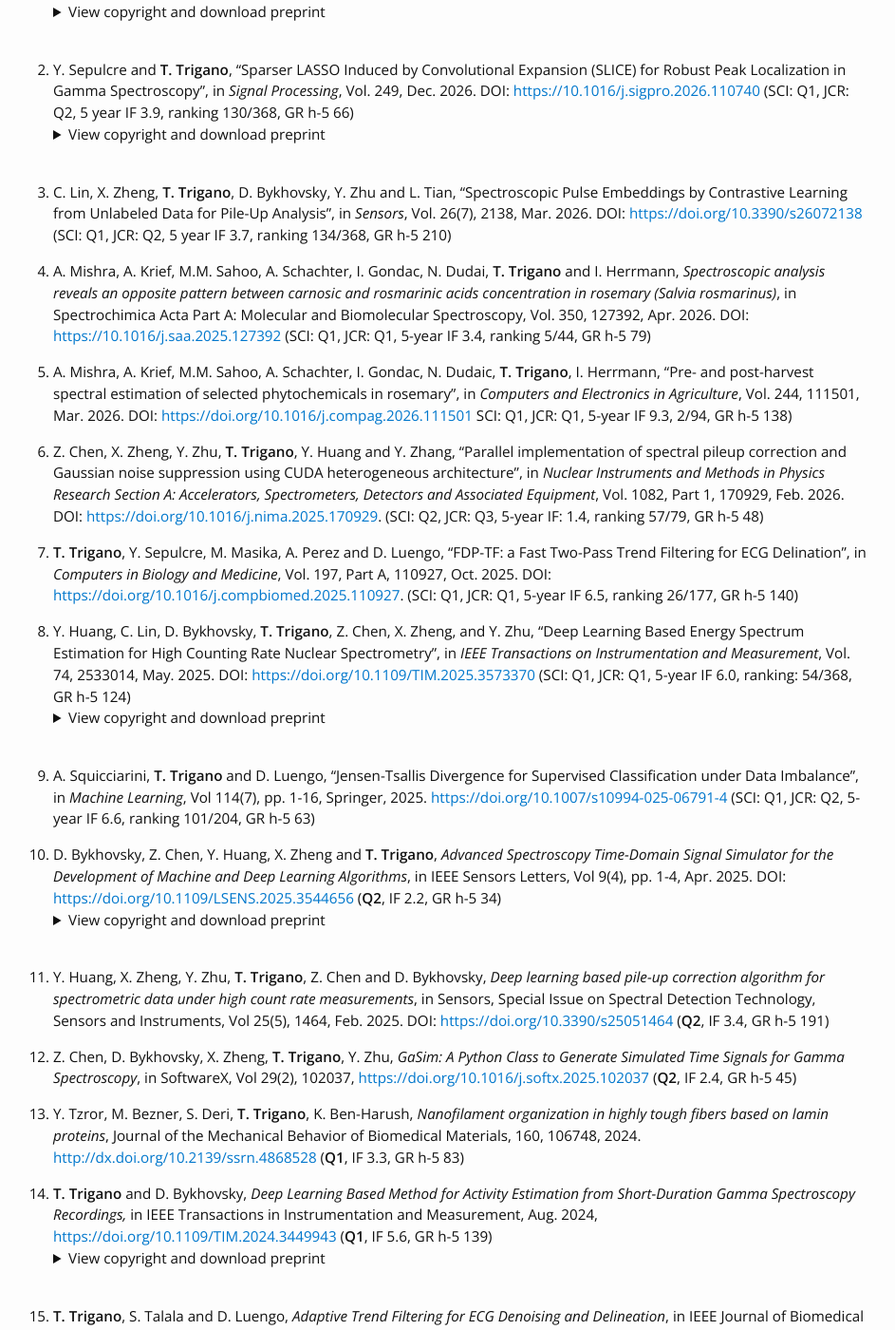
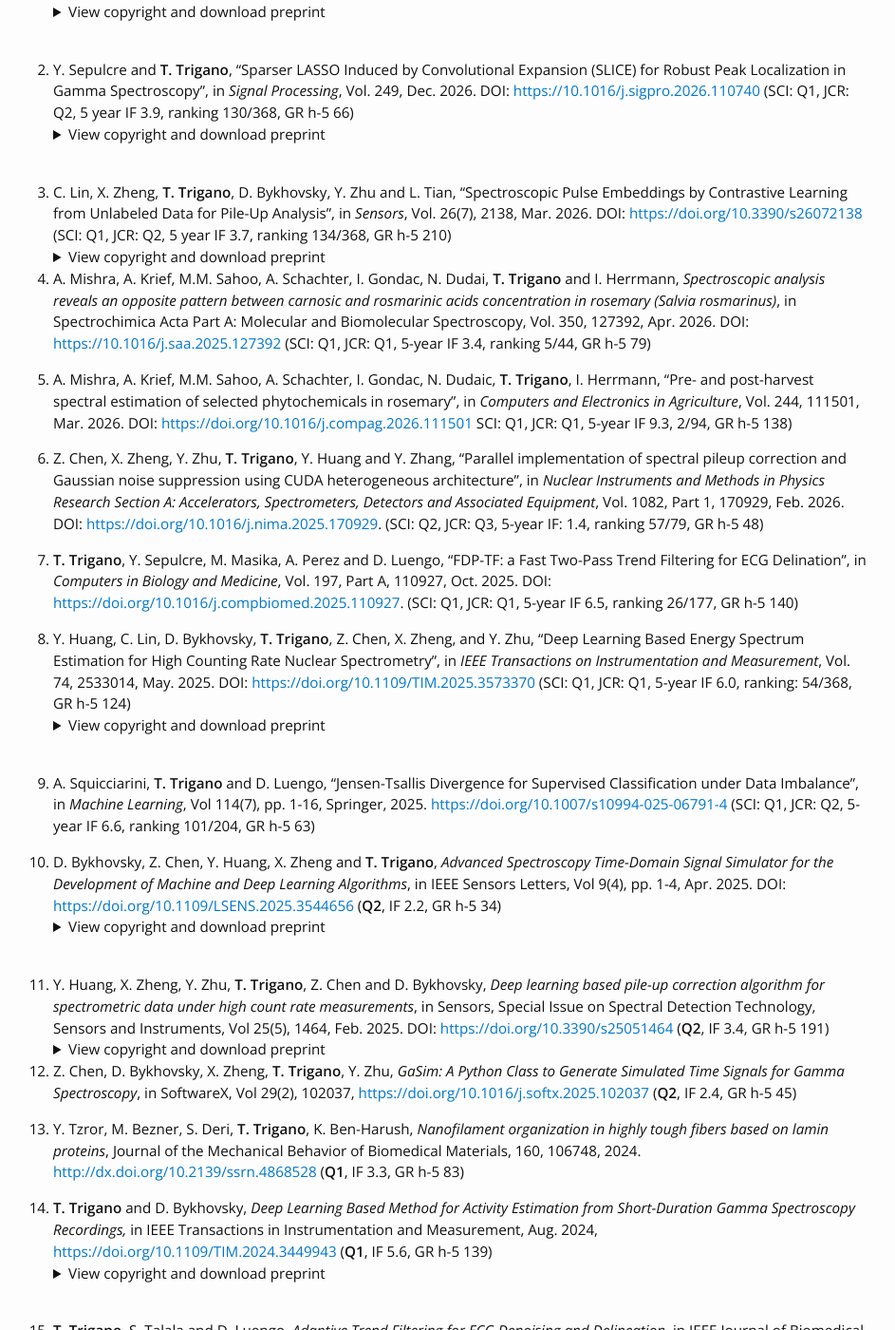
Before and after one commit to TomTrigano/my-webpage, a Jekyll site: the page built from publications.md, in a window 1280 px wide and 1400 px high, scrolled down 363 px. Shown: the whole window at 95% size, without its empty margins (169-1112 px from the left). Built offline with Jekyll 4.4.1, drawn with Linux system fonts in a browser that asks for light colours; some of the changed text lies outside the part shown.

Commit message:
Added open access publications header

```diff
--- a/publications.md
+++ b/publications.md
@@ -30,6 +30,12 @@
    </details><br>
 
 1. C. Lin, X. Zheng, **T. Trigano**, D. Bykhovsky, Y. Zhu and L. Tian, "Spectroscopic Pulse Embeddings by Contrastive Learning from Unlabeled Data for Pile-Up Analysis", in *Sensors*, Vol. 26(7), 2138, Mar. 2026. DOI: <https://doi.org/10.3390/s26072138> (SCI: Q1, JCR: Q2, 5 year IF 3.7, ranking 134/368, GR h-5 210)
+   <details>
+   <summary> View copyright and download preprint </summary>
+
+   <small> © [2026] Open access publication, available freely by clicking on the DOI. </a><br><br>
+
+   </details><br>
 
 1. A. Mishra, A. Krief, M.M. Sahoo, A. Schachter, I. Gondac, N. Dudai, **T. Trigano** and I. Herrmann, *Spectroscopic analysis reveals an opposite pattern between carnosic and rosmarinic acids concentration in rosemary (Salvia rosmarinus)*, in Spectrochimica Acta Part A: Molecular and Biomolecular Spectroscopy, Vol. 350, 127392, Apr. 2026. DOI: <https://10.1016/j.saa.2025.127392>  (SCI: Q1, JCR: Q1, 5-year IF 3.4, ranking 5/44, GR h-5 79)
 
@@ -61,6 +67,12 @@
    </details><br>
 
 1. Y. Huang, X. Zheng, Y. Zhu, **T. Trigano**, Z. Chen and D. Bykhovsky, *Deep learning based pile-up correction algorithm for spectrometric data under high count rate measurements*, in Sensors, Special Issue on Spectral Detection Technology, Sensors and Instruments, Vol 25(5), 1464, Feb. 2025. DOI: <https://doi.org/10.3390/s25051464> (**Q2**, IF 3.4, GR h-5 191)
+   <details>
+   <summary> View copyright and download preprint </summary>
+
+   <small> © [2026] Open access publication, available freely by clicking on the DOI. </a><br><br>
+
+   </details><br>
 
 1. Z. Chen, D. Bykhovsky, X. Zheng, **T. Trigano**, Y. Zhu, *GaSim: A Python Class to Generate Simulated Time Signals for Gamma Spectroscopy*, in SoftwareX, Vol 29(2), 102037, <https://doi.org/10.1016/j.softx.2025.102037> (**Q2**, IF 2.4, GR h-5 45)
 
@@ -103,6 +115,12 @@
 1. **T. Trigano** and Y. Bechor, *Fast Background Removal of JPEG Images Based on HSV Polygonal Cuts for a Foot Scanner Device*, Journal of Real-Time Image Processing, 17(4), pp. 981-992, 2019, <https://doi.org/10.1007/s11554-019-00850-5>  (**Q2**, GR 32, IF 2.293).
 
 1. D. Luengo, D. Meltzer and **T. Trigano**, *An Efficient Method to Learn Overcomplete Multi-Scale Dictionaries of ECG Signals*, Applied Science, 8(12), 2018, [**https://doi.org/10.3390/app8122569**](https://doi.org/10.3390/app8122569) (**Q2**, GR 105, IF 2.638).
+   <details>
+   <summary> View copyright and download preprint </summary>
+
+   <small> © [2026] Open access publication, available freely by clicking on the DOI. </a><br><br>
+
+   </details><br>
 
 1. **T. Trigano** and Y. Sepulcre, *Data-driven Parameter Selection in Activity Estimation for Nuclear Spectroscopy* , Signal Processing, 151, 99-106, 2018, <https://doi.org/10.1016/j.sigpro.2018.05.006> (**Q1**, GR 71, IF 4.729).
    <details>
```
